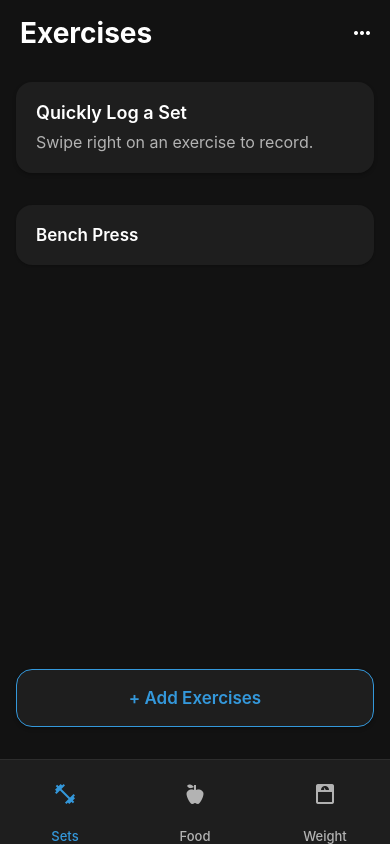
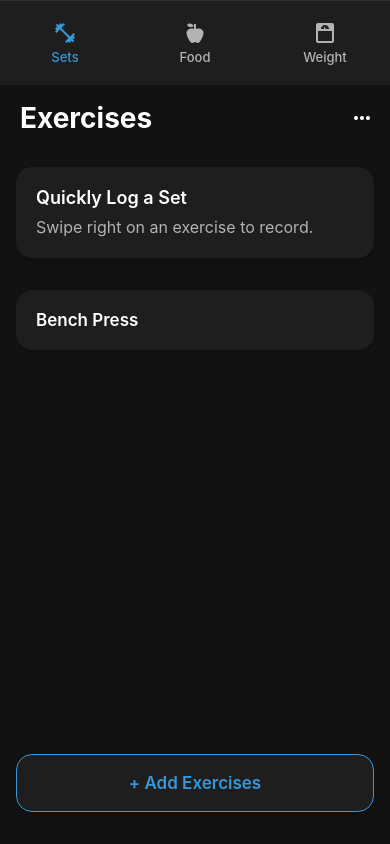
Before and after one commit to 1tzkaos/Workout-App, a React Native app: screen / in a window 390 px wide. Built offline with nearby package versions, Linux system fonts and the light colour scheme.

Commit message:
trying to allow swiping between pages

```diff
--- a/App.js
+++ b/App.js
@@ -2,10 +2,10 @@
 import React from "react";
 import { NavigationContainer } from "@react-navigation/native";
 import { createNativeStackNavigator } from "@react-navigation/native-stack";
-import { createBottomTabNavigator } from "@react-navigation/bottom-tabs";
+import { createMaterialTopTabNavigator } from "@react-navigation/material-top-tabs";
 import { SafeAreaProvider } from "react-native-safe-area-context";
 import { MaterialCommunityIcons } from "@expo/vector-icons";
-import { View, Text } from "react-native";
+import { View, Text, useWindowDimensions } from "react-native";
 
 import HomeScreen from "./screens/HomeScreen";
 import ExerciseDetailScreen from "./screens/ExerciseDetailScreen";
@@ -15,7 +15,7 @@ import AddExerciseScreen from "./screens/AddExerciseScreen";
 import FoodScreen from "./screens/FoodScreen";
 
 const Stack = createNativeStackNavigator();
-const Tab = createBottomTabNavigator();
+const Tab = createMaterialTopTabNavigator();
 
 // Stack navigator for the Sets tab
 function SetsStack() {
@@ -68,66 +68,87 @@ function WeightScreen() {
   );
 }
 
+// Custom tab bar component
+function CustomTabBar({ state, descriptors, navigation, position }) {
+  return (
+    <View
+      style={{
+        flexDirection: "row",
+        backgroundColor: "#1E1E1E",
+        height: 85,
+        borderTopWidth: 1,
+        borderTopColor: "#2D2D2D",
+      }}
+    >
+      {state.routes.map((route, index) => {
+        const { options } = descriptors[route.key];
+        const isFocused = state.index === index;
+
+        let iconName;
+        switch (route.name) {
+          case "Sets":
+            iconName = "dumbbell";
+            break;
+          case "Food":
+            iconName = "food-apple";
+            break;
+          case "Weight":
+            iconName = "scale-bathroom";
+            break;
+          default:
+            iconName = "circle";
+        }
+
+        return (
+          <View
+            key={index}
+            style={{
+              flex: 1,
+              justifyContent: "center",
+              alignItems: "center",
+              padding: 10,
+            }}
+          >
+            <MaterialCommunityIcons
+              name={iconName}
+              size={24}
+              color={isFocused ? "#3498db" : "#B3B3B3"}
+            />
+            <Text
+              style={{
+                color: isFocused ? "#3498db" : "#B3B3B3",
+                fontSize: 13,
+                fontWeight: "500",
+                marginTop: 4,
+              }}
+            >
+              {route.name}
+            </Text>
+          </View>
+        );
+      })}
+    </View>
+  );
+}
+
 export default function App() {
+  const layout = useWindowDimensions();
+
   return (
     <SafeAreaProvider>
       <NavigationContainer>
         <Tab.Navigator
+          tabBar={(props) => <CustomTabBar {...props} />}
           screenOptions={{
-            headerShown: false,
-            tabBarStyle: {
-              backgroundColor: "#1E1E1E",
-              borderTopColor: "#2D2D2D",
-              borderTopWidth: 1,
-              height: 85,
-            },
-            tabBarActiveTintColor: "#3498db",
-            tabBarInactiveTintColor: "#B3B3B3",
-            tabBarLabelStyle: {
-              fontSize: 13,
-              fontWeight: "500",
-            },
+            tabBarShowLabel: false,
+            swipeEnabled: true,
+            animationEnabled: true,
           }}
+          initialLayout={{ width: layout.width }}
         >
-          <Tab.Screen
-            name="Sets"
-            component={SetsStack}
-            options={{
-              tabBarIcon: ({ color, size }) => (
-                <MaterialCommunityIcons
-                  name="dumbbell"
-                  color={color}
-                  size={24}
-                />
-              ),
-            }}
-          />
-          <Tab.Screen
-            name="Food"
-            component={FoodScreen}
-            options={{
-              tabBarIcon: ({ color, size }) => (
-                <MaterialCommunityIcons
-                  name="food-apple"
-                  color={color}
-                  size={24}
-                />
-              ),
-            }}
-          />
-          <Tab.Screen
-            name="Weight"
-            component={WeightScreen}
-            options={{
-              tabBarIcon: ({ color, size }) => (
-                <MaterialCommunityIcons
-                  name="scale-bathroom"
-                  color={color}
-                  size={24}
-                />
-              ),
-            }}
-          />
+          <Tab.Screen name="Sets" component={SetsStack} />
+          <Tab.Screen name="Food" component={FoodScreen} />
+          <Tab.Screen name="Weight" component={WeightScreen} />
         </Tab.Navigator>
       </NavigationContainer>
     </SafeAreaProvider>
```
